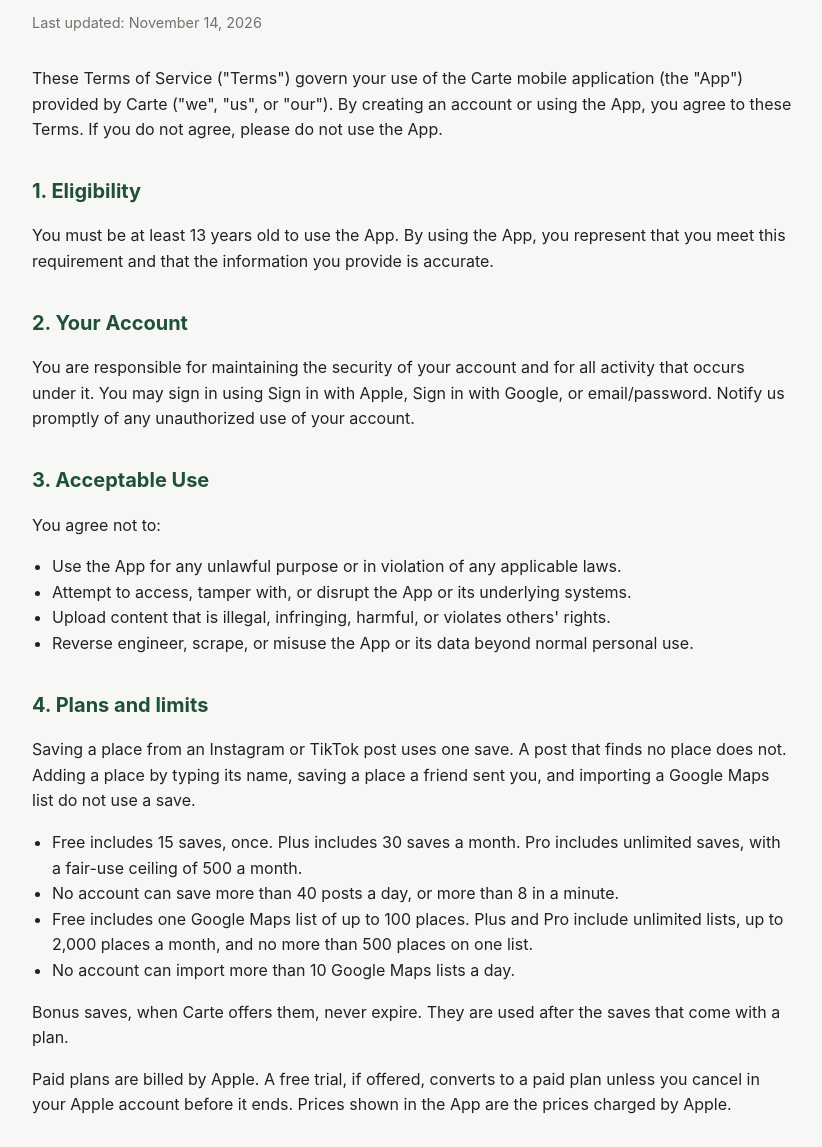
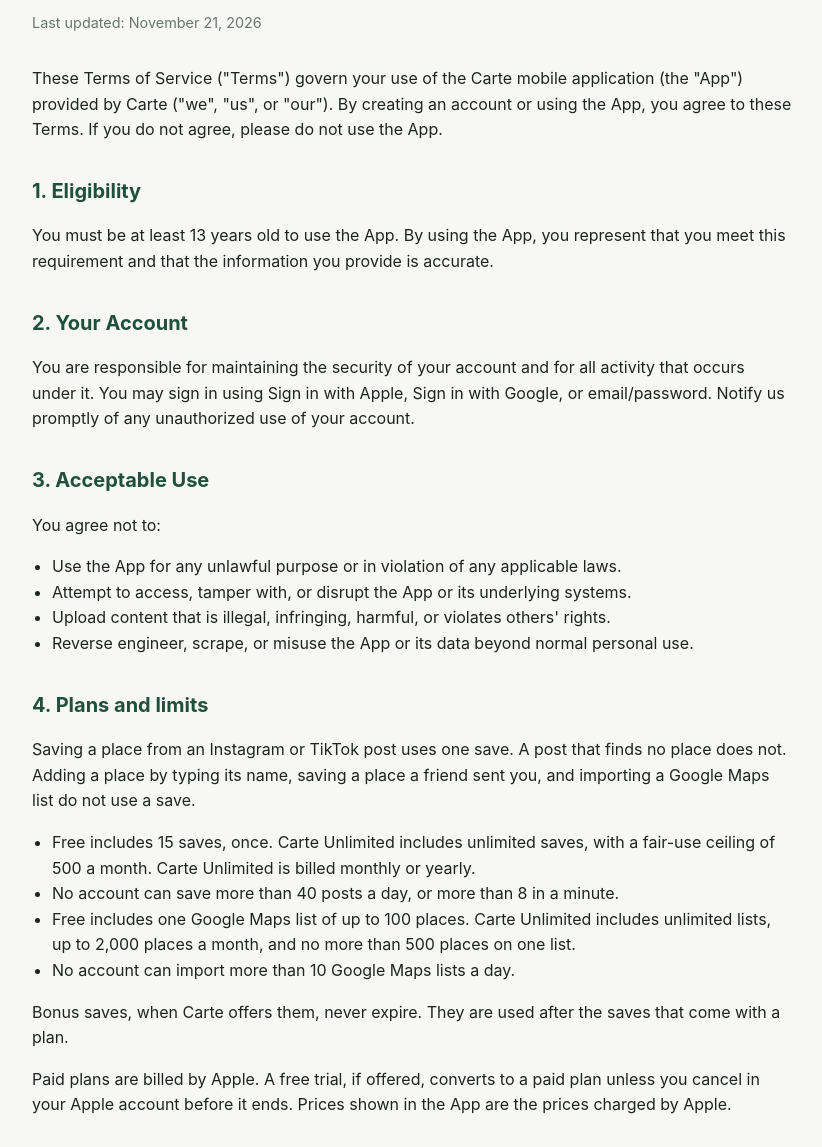
Before and after one commit to eric1lin/carte-legal, a plain HTML site: page terms.html in a window 1280 px wide. Shown: the part 116-1263 px from the top of the page, without its empty margins (228-1050 px from the left). Drawn offline with Linux system fonts and the light colour scheme.

Commit message:
Call the paid plan Carte Unlimited.

```diff
--- a/terms.html
+++ b/terms.html
@@ -30,7 +30,7 @@
 <body>
   <main>
     <h1>Carte Terms of Service</h1>
-    <p class="updated">Last updated: November 14, 2026</p>
+    <p class="updated">Last updated: November 21, 2026</p>
 
     <p>
       These Terms of Service ("Terms") govern your use of the Carte mobile application
@@ -67,9 +67,9 @@
       importing a Google Maps list do not use a save.
     </p>
     <ul>
-      <li>Free includes 15 saves, once. Plus includes 30 saves a month. Pro includes unlimited saves, with a fair-use ceiling of 500 a month.</li>
+      <li>Free includes 15 saves, once. Carte Unlimited includes unlimited saves, with a fair-use ceiling of 500 a month. Carte Unlimited is billed monthly or yearly.</li>
       <li>No account can save more than 40 posts a day, or more than 8 in a minute.</li>
-      <li>Free includes one Google Maps list of up to 100 places. Plus and Pro include unlimited lists, up to 2,000 places a month, and no more than 500 places on one list.</li>
+      <li>Free includes one Google Maps list of up to 100 places. Carte Unlimited includes unlimited lists, up to 2,000 places a month, and no more than 500 places on one list.</li>
       <li>No account can import more than 10 Google Maps lists a day.</li>
     </ul>
     <p>
```
